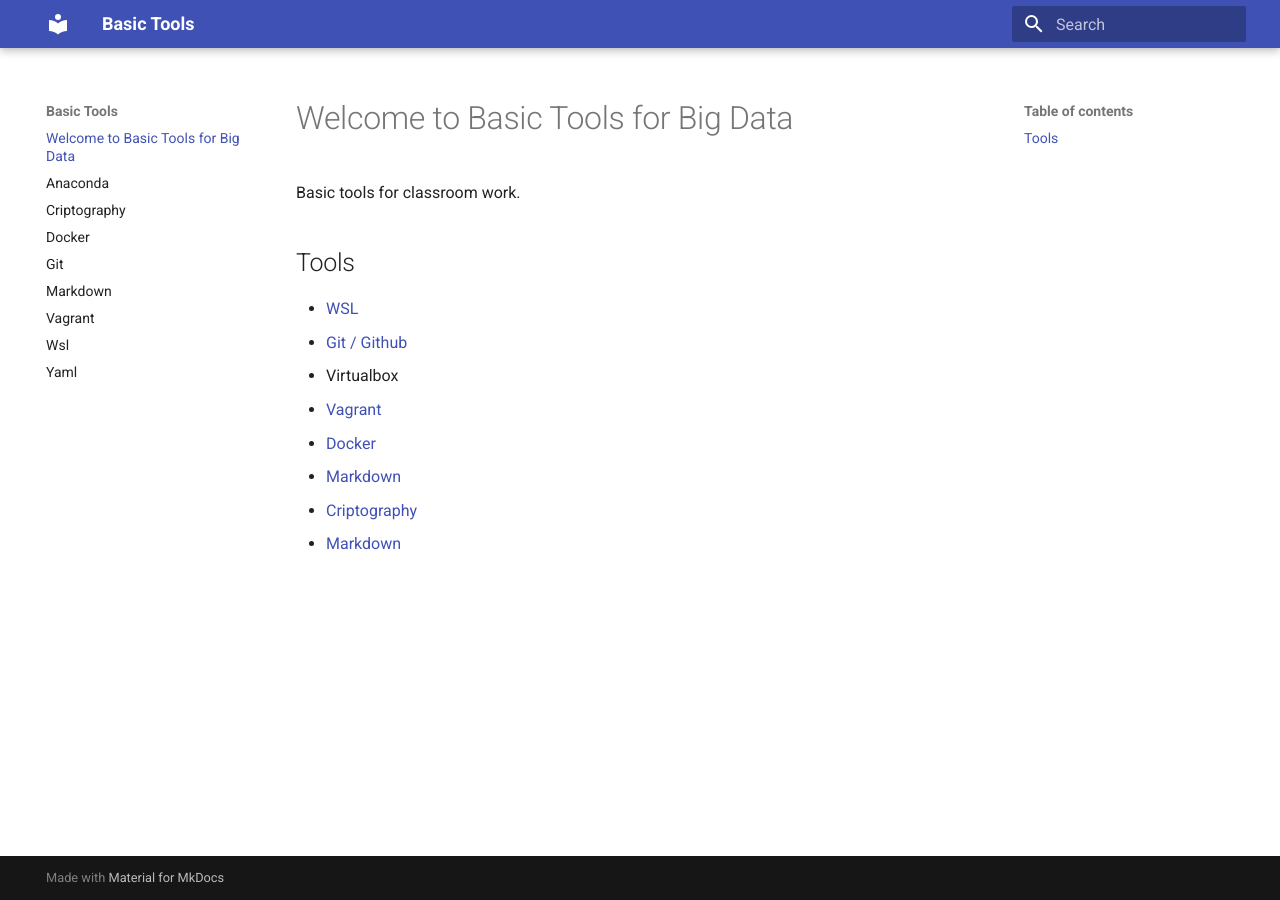
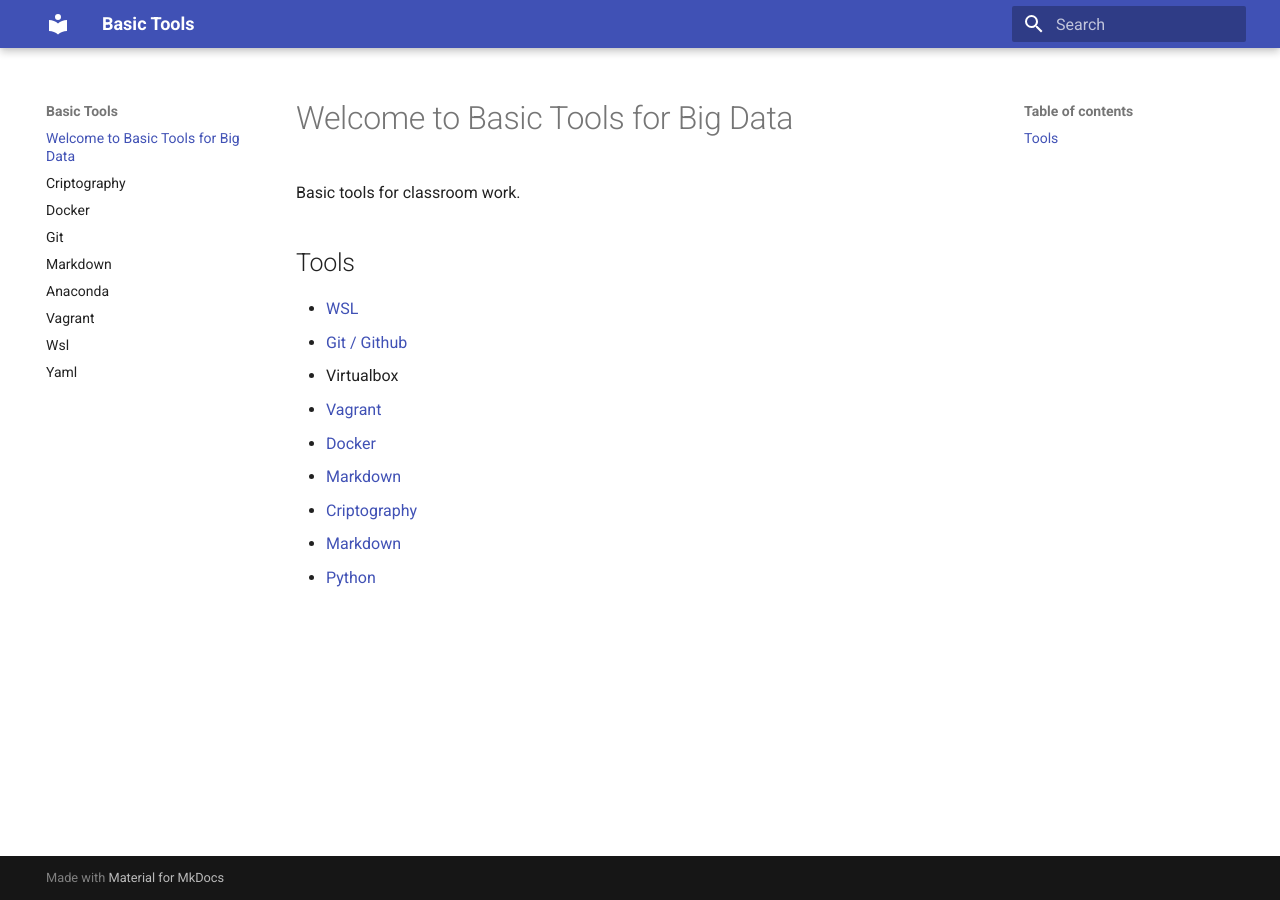
Before and after one commit to bigdatawirtz/basic-tools, an MkDocs documentation site: the page built from docs/index.md, in a window 1280 px wide. Built offline with MkDocs 1.6.1 and Material for MkDocs 9.7.7, drawn with Linux system fonts in a browser that asks for light colours.

Commit message:
python updates

```diff
--- a/docs/index.md
+++ b/docs/index.md
@@ -12,3 +12,4 @@
 * [Markdown](markdown)
 * [Criptography](criptography)
 * [Markdown](markdown)
+* [Python](python)
```
Also changed, not shown: docs/python.md (renamed from docs/anaconda.md, +1 -0 lines).
